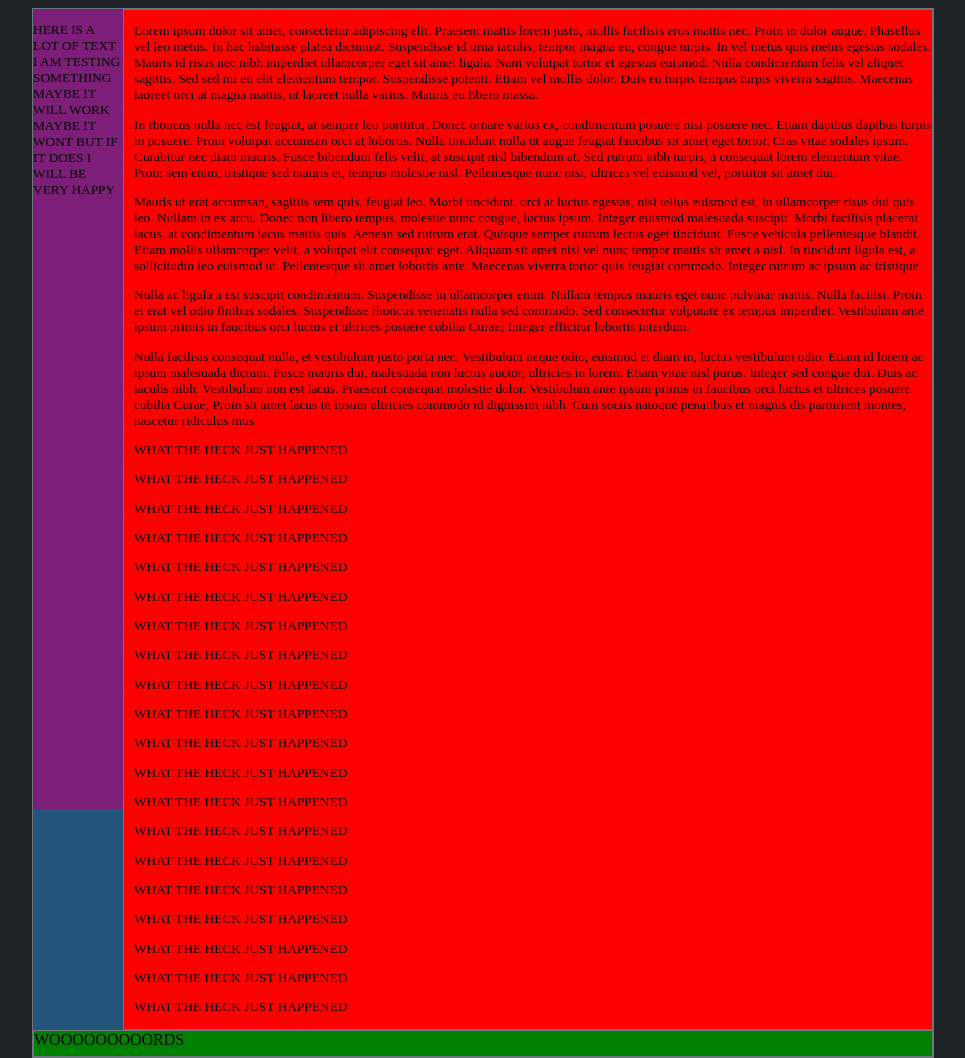
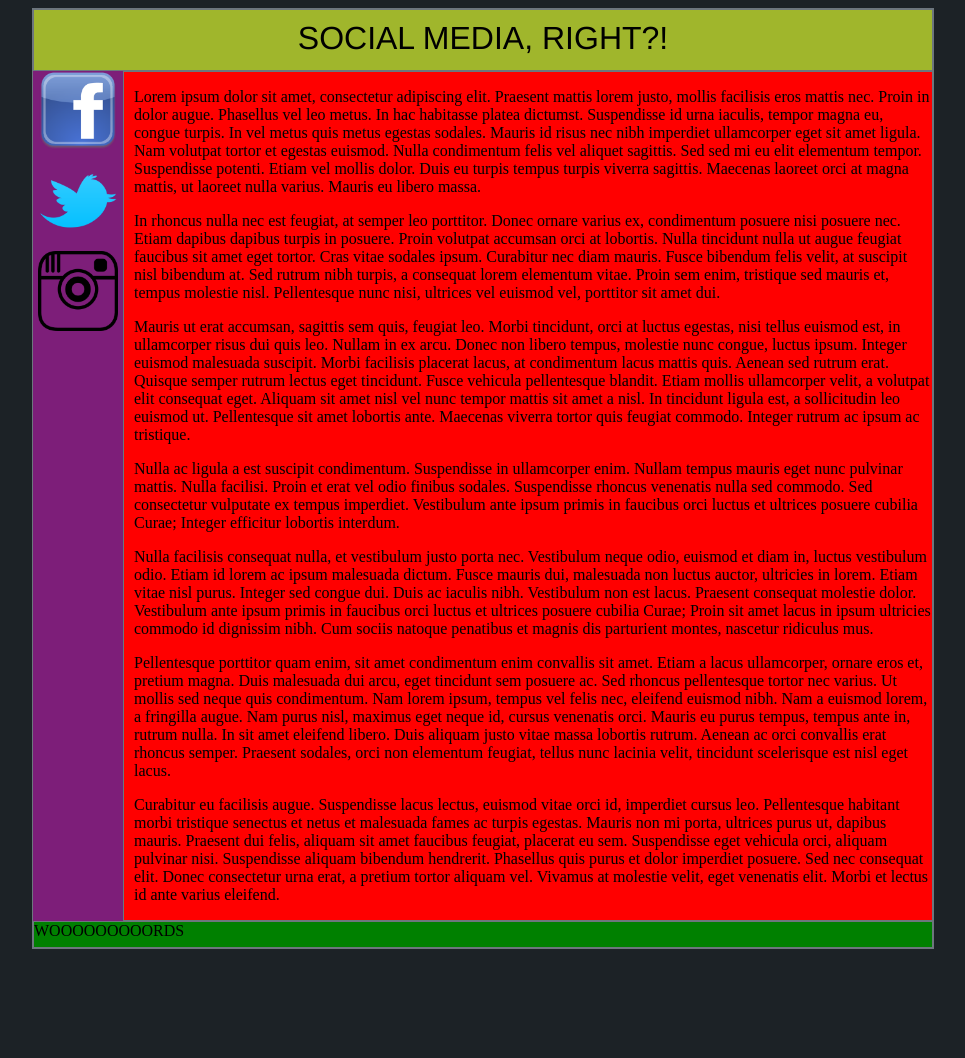
Before and after one commit to m00tzman/hw3a, a plain HTML site: page index.html in a window 1280 px wide. Shown: the whole page, without its empty margins (157-1122 px from the left). After the commit the page ends 949 px from the top, so only its background shows below. Drawn offline with Linux system fonts and the light colour scheme.

Commit message:
fixed social bar, added logos and readded header

```diff
--- a/css/style.css
+++ b/css/style.css
@@ -8,7 +8,7 @@ body{
 }
 
 #container{
-	background-color: rgb(35, 84, 121);
+	background-color: rgb(125, 30, 121);
 	min-height: 100%;
 	width: 900px;
 	margin: auto;
@@ -38,7 +38,6 @@ body{
 	float: right;
 	width: 798px;
 	background-color: red;
-	font-size: 10pt;
 	padding-left: 10px;
 	border: solid rgb(109, 118, 125) 1px;
 }
@@ -51,3 +50,25 @@ body{
 	z-index: 1;
 	position: relative;
 }
+
+#fb{
+	height: 80px;
+	width: 80px;
+	padding-bottom: 10px;
+	padding-left: 5px;
+
+}
+
+#twitter{
+	height: 80px;
+	width: 80px;
+	padding-bottom: 10px;
+	padding-left: 5px;
+}
+
+#instagram{
+	height: 80px;
+	width: 80px;
+	padding-bottom: 10px;
+	padding-left: 5px;
+}
--- a/index.html
+++ b/index.html
@@ -5,11 +5,13 @@
 	</head>
 	<body>
 		<div id="container">
-<!-- 			<div id="header">
+			<div id="header">
 				<center>SOCIAL MEDIA, RIGHT?!</center>
-			</div> -->
+			</div>
 			<div id="socialBar">
-				<p>HERE IS A LOT OF TEXT I AM TESTING SOMETHING MAYBE IT WILL WORK MAYBE IT WONT BUT IF IT DOES I WILL BE VERY HAPPY</p>
+				<a href="http://www.facebook.com"><img src="images/fblogo.png" id="fb"></a>
+				<a href="http://www.twitter.com"><img src="images/twitterlogo.png" id="twitter"></a>
+				<a href="http://www.instagram.com"><img src="images/instagram.png" id="instagram"></a>
 			</div>
 			<div id="content">
 				<p>Lorem ipsum dolor sit amet, consectetur adipiscing elit. Praesent mattis lorem justo, mollis facilisis eros mattis nec. Proin in dolor augue. Phasellus vel leo metus. In hac habitasse platea dictumst. Suspendisse id urna iaculis, tempor magna eu, congue turpis. In vel metus quis metus egestas sodales. Mauris id risus nec nibh imperdiet ullamcorper eget sit amet ligula. Nam volutpat tortor et egestas euismod. Nulla condimentum felis vel aliquet sagittis. Sed sed mi eu elit elementum tempor. Suspendisse potenti. Etiam vel mollis dolor. Duis eu turpis tempus turpis viverra sagittis. Maecenas laoreet orci at magna mattis, ut laoreet nulla varius. Mauris eu libero massa.</p>
@@ -22,27 +24,9 @@
 
 				<p>Nulla facilisis consequat nulla, et vestibulum justo porta nec. Vestibulum neque odio, euismod et diam in, luctus vestibulum odio. Etiam id lorem ac ipsum malesuada dictum. Fusce mauris dui, malesuada non luctus auctor, ultricies in lorem. Etiam vitae nisl purus. Integer sed congue dui. Duis ac iaculis nibh. Vestibulum non est lacus. Praesent consequat molestie dolor. Vestibulum ante ipsum primis in faucibus orci luctus et ultrices posuere cubilia Curae; Proin sit amet lacus in ipsum ultricies commodo id dignissim nibh. Cum sociis natoque penatibus et magnis dis parturient montes, nascetur ridiculus mus.</p>
 
-				<p>WHAT THE HECK JUST HAPPENED</p>
-				<p>WHAT THE HECK JUST HAPPENED</p>
-				<p>WHAT THE HECK JUST HAPPENED</p>
-				<p>WHAT THE HECK JUST HAPPENED</p>
-				<p>WHAT THE HECK JUST HAPPENED</p>
-				<p>WHAT THE HECK JUST HAPPENED</p>
-				<p>WHAT THE HECK JUST HAPPENED</p>
-				<p>WHAT THE HECK JUST HAPPENED</p>
-				<p>WHAT THE HECK JUST HAPPENED</p>
-				<p>WHAT THE HECK JUST HAPPENED</p>
-				<p>WHAT THE HECK JUST HAPPENED</p>
-				<p>WHAT THE HECK JUST HAPPENED</p>
-				<p>WHAT THE HECK JUST HAPPENED</p>
-				<p>WHAT THE HECK JUST HAPPENED</p>
-				<p>WHAT THE HECK JUST HAPPENED</p>
-				<p>WHAT THE HECK JUST HAPPENED</p>
-				<p>WHAT THE HECK JUST HAPPENED</p>
-				<p>WHAT THE HECK JUST HAPPENED</p>
-				<p>WHAT THE HECK JUST HAPPENED</p>
-				<p>WHAT THE HECK JUST HAPPENED</p>
+				<p>Pellentesque porttitor quam enim, sit amet condimentum enim convallis sit amet. Etiam a lacus ullamcorper, ornare eros et, pretium magna. Duis malesuada dui arcu, eget tincidunt sem posuere ac. Sed rhoncus pellentesque tortor nec varius. Ut mollis sed neque quis condimentum. Nam lorem ipsum, tempus vel felis nec, eleifend euismod nibh. Nam a euismod lorem, a fringilla augue. Nam purus nisl, maximus eget neque id, cursus venenatis orci. Mauris eu purus tempus, tempus ante in, rutrum nulla. In sit amet eleifend libero. Duis aliquam justo vitae massa lobortis rutrum. Aenean ac orci convallis erat rhoncus semper. Praesent sodales, orci non elementum feugiat, tellus nunc lacinia velit, tincidunt scelerisque est nisl eget lacus.</p>
 
+				<p>Curabitur eu facilisis augue. Suspendisse lacus lectus, euismod vitae orci id, imperdiet cursus leo. Pellentesque habitant morbi tristique senectus et netus et malesuada fames ac turpis egestas. Mauris non mi porta, ultrices purus ut, dapibus mauris. Praesent dui felis, aliquam sit amet faucibus feugiat, placerat eu sem. Suspendisse eget vehicula orci, aliquam pulvinar nisi. Suspendisse aliquam bibendum hendrerit. Phasellus quis purus et dolor imperdiet posuere. Sed nec consequat elit. Donec consectetur urna erat, a pretium tortor aliquam vel. Vivamus at molestie velit, eget venenatis elit. Morbi et lectus id ante varius eleifend.</p>
 			</div>
 			<div id="footer">WOOOOOOOOORDS</div>
 		</div>
```
Also changed, not shown: images/fblogo.png (added), images/instagram.png (added), images/twitterlogo.png (added), 1 other file.
